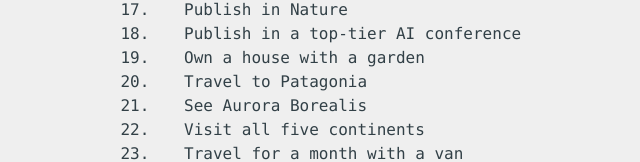
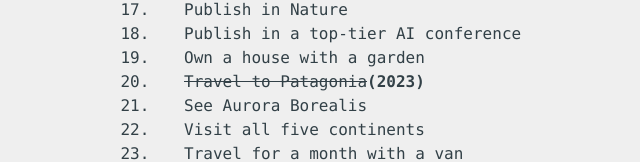
Before and after one commit to pacocp/todobeforedie, a plain HTML site: page index.html in a window 1280 px wide. Shown: the part 479-641 px from the top of the page, without its empty margins (293-933 px from the left). Drawn offline with Linux system fonts and the light colour scheme.

Commit message:
Update index.html

```diff
--- a/index.html
+++ b/index.html
@@ -79,7 +79,7 @@
         <li>Publish in Nature</li>
         <li>Publish in a top-tier AI conference</li>
         <li>Own a house with a garden</li>
-        <li>Travel to Patagonia</li>
+        <li><del>Travel to Patagonia</del><b>(2023)</b></li>
         <li>See Aurora Borealis</li>
         <li>Visit all five continents</li>
         <li>Travel for a month with a van</li>
```
